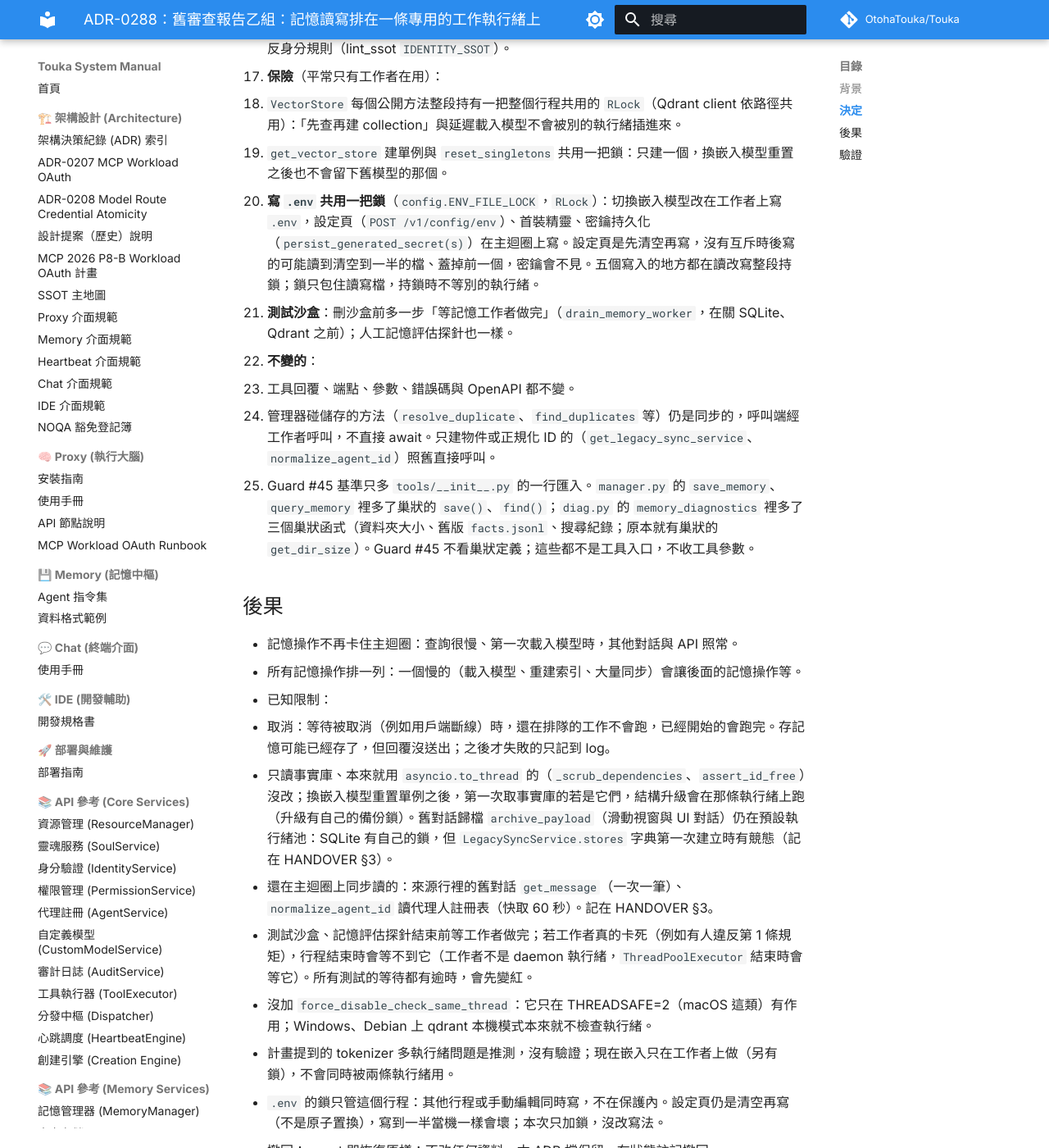
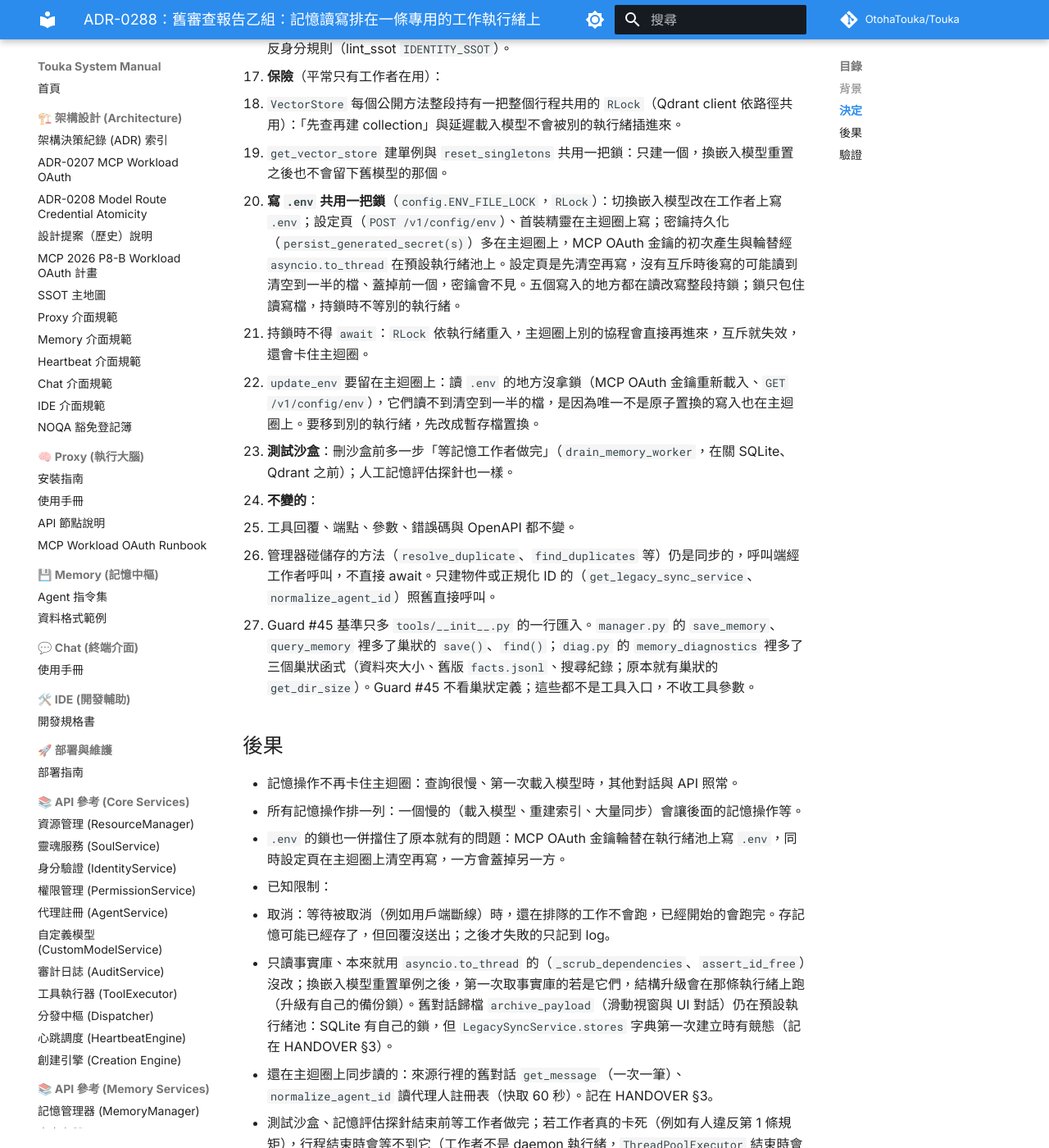
Before and after one commit to OtohaTouka/Touka, an MkDocs documentation site: the page built from docs/architecture/adr/0288-memory-io-on-one-worker-thread.md, in a window 1280 px wide and 1400 px high, scrolled down 2717 px. Shown: the whole window at 82% size. Built offline with MkDocs 1.6.1 and Material for MkDocs 9.7.7, drawn with Linux system fonts in a browser that asks for light colours; comment, search, counter and statistics services are not loaded; some of the changed text lies outside the part shown.

Commit message:
docs(memory): address review round 3 notes on the .env lock (review B-3)
- ADR-0288: MCP OAuth key persistence runs on the thread pool, not the
  loop; no await while holding the lock; update_env stays on the loop
  until it uses a temp-file replace; the lock also fixes the old race
  between key rotation and the settings page; the backup and restore
  subprocess is outside the lock.
- config.py comment: no await while holding ENV_FILE_LOCK.
- HANDOVER: the same two notes next to the known issue.

Co-Authored-By: Claude Opus 5.5 <noreply@anthropic.com>

```diff
--- a/docs/architecture/adr/0288-memory-io-on-one-worker-thread.md
+++ b/docs/architecture/adr/0288-memory-io-on-one-worker-thread.md
@@ -48,7 +48,9 @@
 4. **保險**（平常只有工作者在用）：
    - `VectorStore` 每個公開方法整段持有一把整個行程共用的 `RLock`（Qdrant client 依路徑共用）：「先查再建 collection」與延遲載入模型不會被別的執行緒插進來。
    - `get_vector_store` 建單例與 `reset_singletons` 共用一把鎖：只建一個，換嵌入模型重置之後也不會留下舊模型的那個。
-5. **寫 `.env` 共用一把鎖**（`config.ENV_FILE_LOCK`，`RLock`）：切換嵌入模型改在工作者上寫 `.env`，設定頁（`POST /v1/config/env`）、首裝精靈、密鑰持久化（`persist_generated_secret(s)`）在主迴圈上寫。設定頁是先清空再寫，沒有互斥時後寫的可能讀到清空到一半的檔、蓋掉前一個，密鑰會不見。五個寫入的地方都在讀改寫整段持鎖；鎖只包住讀寫檔，持鎖時不等別的執行緒。
+5. **寫 `.env` 共用一把鎖**（`config.ENV_FILE_LOCK`，`RLock`）：切換嵌入模型改在工作者上寫 `.env`；設定頁（`POST /v1/config/env`）、首裝精靈在主迴圈上寫；密鑰持久化（`persist_generated_secret(s)`）多在主迴圈上，MCP OAuth 金鑰的初次產生與輪替經 `asyncio.to_thread` 在預設執行緒池上。設定頁是先清空再寫，沒有互斥時後寫的可能讀到清空到一半的檔、蓋掉前一個，密鑰會不見。五個寫入的地方都在讀改寫整段持鎖；鎖只包住讀寫檔，持鎖時不等別的執行緒。
+   - 持鎖時不得 `await`：`RLock` 依執行緒重入，主迴圈上別的協程會直接再進來，互斥就失效，還會卡住主迴圈。
+   - `update_env` 要留在主迴圈上：讀 `.env` 的地方沒拿鎖（MCP OAuth 金鑰重新載入、`GET /v1/config/env`），它們讀不到清空到一半的檔，是因為唯一不是原子置換的寫入也在主迴圈上。要移到別的執行緒，先改成暫存檔置換。
 6. **測試沙盒**：刪沙盒前多一步「等記憶工作者做完」（`drain_memory_worker`，在關 SQLite、Qdrant 之前）；人工記憶評估探針也一樣。
 7. **不變的**：
    - 工具回覆、端點、參數、錯誤碼與 OpenAPI 都不變。
@@ -59,6 +61,7 @@
 
 - 記憶操作不再卡住主迴圈：查詢很慢、第一次載入模型時，其他對話與 API 照常。
 - 所有記憶操作排一列：一個慢的（載入模型、重建索引、大量同步）會讓後面的記憶操作等。
+- `.env` 的鎖也一併擋住了原本就有的問題：MCP OAuth 金鑰輪替在執行緒池上寫 `.env`，同時設定頁在主迴圈上清空再寫，一方會蓋掉另一方。
 - 已知限制：
   - 取消：等待被取消（例如用戶端斷線）時，還在排隊的工作不會跑，已經開始的會跑完。存記憶可能已經存了，但回覆沒送出；之後才失敗的只記到 log。
   - 只讀事實庫、本來就用 `asyncio.to_thread` 的（`_scrub_dependencies`、`assert_id_free`）沒改；換嵌入模型重置單例之後，第一次取事實庫的若是它們，結構升級會在那條執行緒上跑（升級有自己的備份鎖）。舊對話歸檔 `archive_payload`（滑動視窗與 UI 對話）仍在預設執行緒池：SQLite 有自己的鎖，但 `LegacySyncService.stores` 字典第一次建立時有競態（記在 HANDOVER §3）。
@@ -66,7 +69,7 @@
   - 測試沙盒、記憶評估探針結束前等工作者做完；若工作者真的卡死（例如有人違反第 1 條規矩），行程結束時會等不到它（工作者不是 daemon 執行緒，`ThreadPoolExecutor` 結束時會等它）。所有測試的等待都有逾時，會先變紅。
   - 沒加 `force_disable_check_same_thread`：它只在 THREADSAFE=2（macOS 這類）有作用；Windows、Debian 上 qdrant 本機模式本來就不檢查執行緒。
   - 計畫提到的 tokenizer 多執行緒問題是推測，沒有驗證；現在嵌入只在工作者上做（另有鎖），不會同時被兩條執行緒用。
-  - `.env` 的鎖只管這個行程：其他行程或手動編輯同時寫，不在保護內。設定頁仍是清空再寫（不是原子置換），寫到一半當機一樣會壞；本次只加鎖，沒改寫法。
+  - `.env` 的鎖只管這個行程：其他行程或手動編輯同時寫，不在保護內。產品裡的例子是備份還原子程序（`ToukaProxy/scripts/manage_backup.py`）：快照時讀 `.env`，可能讀到設定頁清空到一半的檔；還原時用 `write_bytes` 直接覆寫 `.env`。兩者原本就有。設定頁仍是清空再寫（不是原子置換），寫到一半當機一樣會壞；本次只加鎖，沒改寫法。
 - 撤回：revert 即恢復原樣；不改任何資料。本 ADR 檔保留，在狀態註記撤回。
 
 ## 驗證
```
Also changed, not shown: HANDOVER.md (+1 -1 lines), 1 other file.
